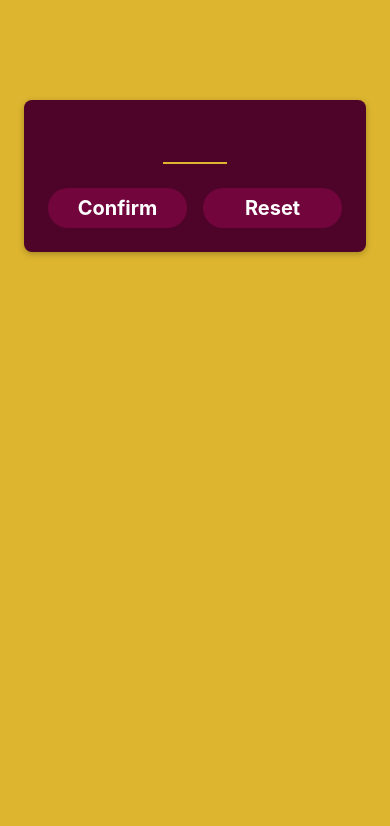
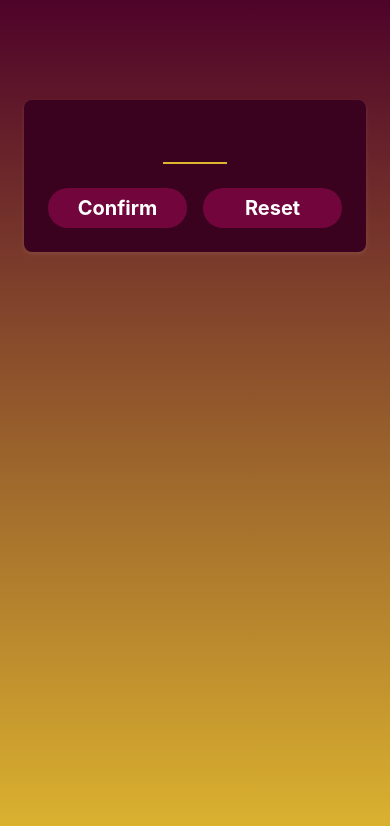
Before and after one commit to john-marcello/rn-module-2, a React Native app: screen / in a window 390 px wide. Shown: the top 826 px of the page. Built offline with nearby package versions, Linux system fonts and the light colour scheme.

Commit message:
feat(add): Add background gradient to root with expo package

```diff
--- a/App.js
+++ b/App.js
@@ -1,18 +1,23 @@
 // import { StyleSheet } from 'react-native';
-import { StyleSheet, View } from 'react-native';
-import StartGame from './screens/StartGame';
+import { StyleSheet, View } from "react-native";
+import { LinearGradient } from "expo-linear-gradient";
+
+import StartGame from "./screens/StartGame";
 
 export default function App() {
-  return (
-    <View style={styles.rootScreen}>
-        <StartGame />
-    </View>
-  );
+    return (
+        <LinearGradient
+            colors={["#4e0329", "#ddb52f"]}
+            style={styles.rootScreen}
+        >
+            <StartGame />
+        </LinearGradient>
+    );
 }
 
 const styles = StyleSheet.create({
     rootScreen: {
         flex: 1,
-        backgroundColor: '#ddb52f',
+
     },
 });
--- a/package.json
+++ b/package.json
@@ -12,7 +12,8 @@
     "expo": "~49.0.15",
     "expo-status-bar": "~1.6.0",
     "react": "18.2.0",
-    "react-native": "0.72.6"
+    "react-native": "0.72.6",
+    "expo-linear-gradient": "~12.3.0"
   },
   "devDependencies": {
     "@babel/core": "^7.20.0"
--- a/screens/StartGame.js
+++ b/screens/StartGame.js
@@ -33,13 +33,13 @@
         marginTop: 100,
         marginHorizontal: 24,
         padding: 16,
-        backgroundColor: '#4e0329',
+        backgroundColor: '#3b021f',
         borderRadius: 8,
-        elevation: 4, // android only
-        shadowColor: '#000000', // ios only
+        elevation: 2, // android only
+        shadowColor: '#ffffff', // ios only
         shadowOffset: { width: 0, height: 2 }, // ios only
-        shadowRadius: 6, // ios only
-        shadowOpacity: 0.25, // ios only
+        shadowRadius: 4, // ios only
+        shadowOpacity: 0.1, // ios only
     },
     numberInput: {
         height: 48,
```
Also changed, not shown: 1 other file (tests, documents, lock files or other folders).
